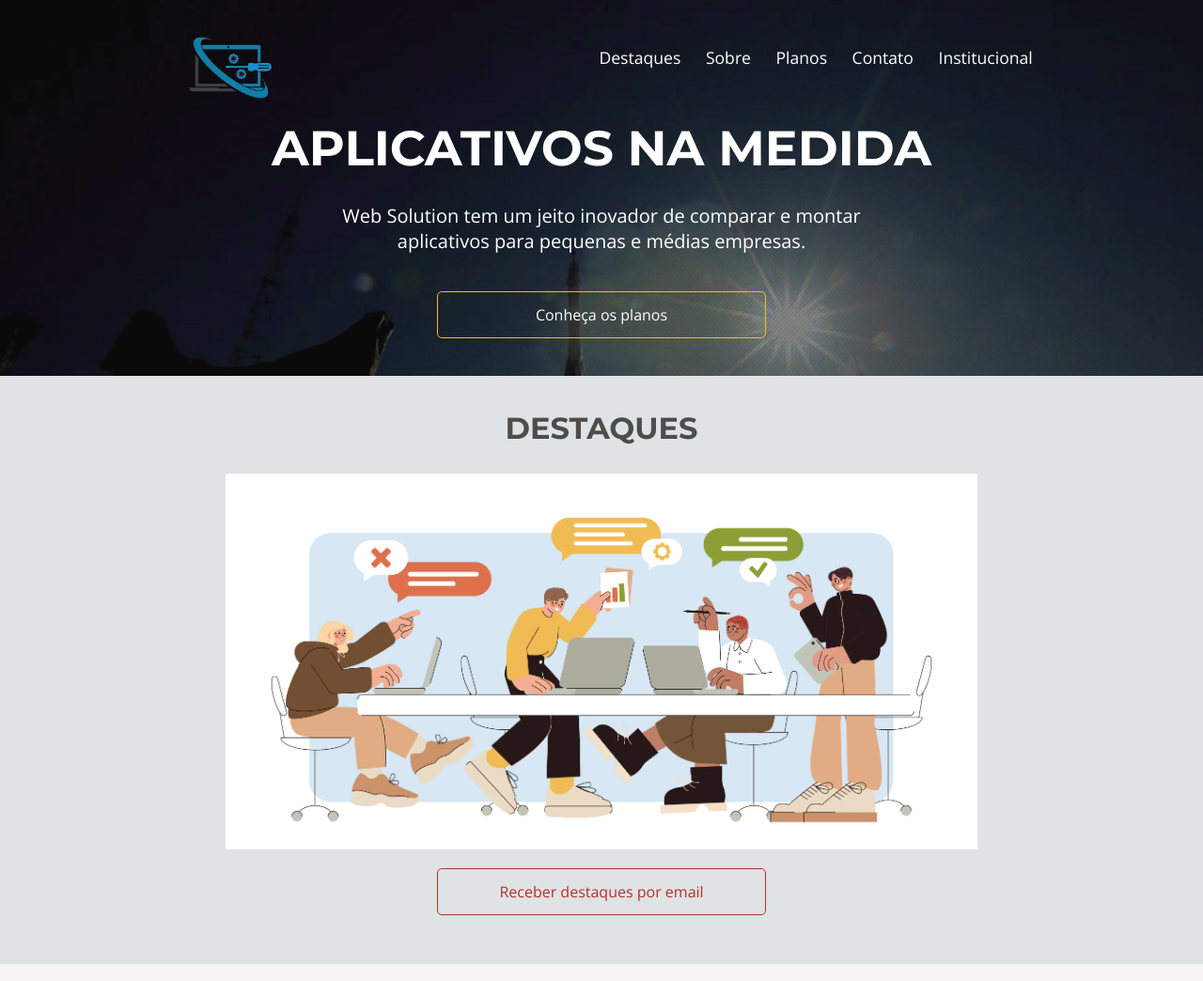
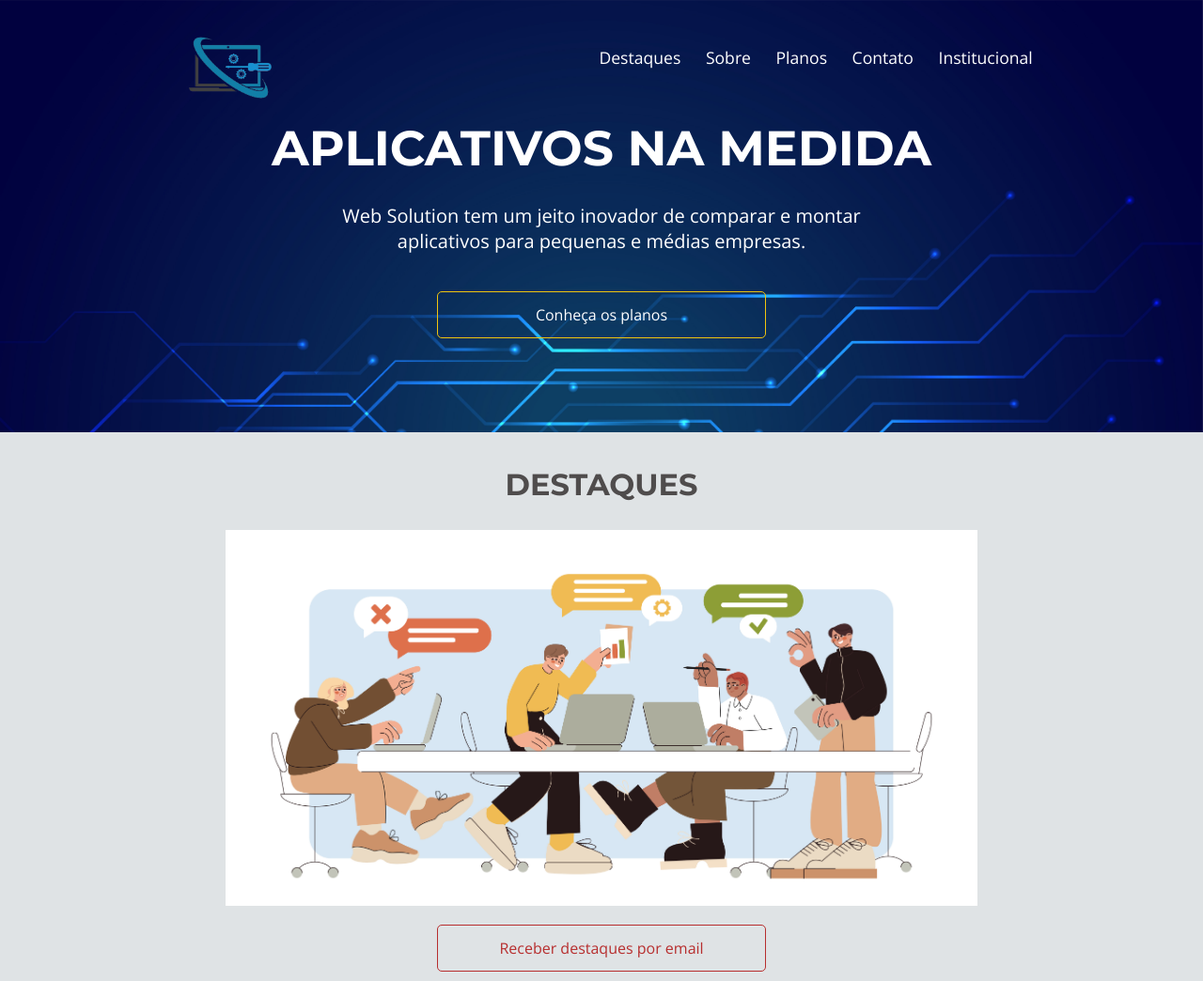
Before and after one commit to WeelSilva/projeto-faculdade, a PHP site: page / in a window 1280 px wide. Shown: the top 1044 px of the page at 94% size. Run offline with PHP 8.4, Linux system fonts and the light colour scheme; some libraries are stand-ins or nearby versions.

Commit message:
mudando imagem do cabeçalho

```diff
--- a/css/chamada.css
+++ b/css/chamada.css
@@ -50,11 +50,11 @@
     }
 }
 
-@media screen and (min-width: 1024px) {
+@media screen and (min-width: 400px) {
     .chamada {
-        background-image: url(../img/bg-intro.jpg);
+        background-image: url(../img/17266.jpg);
         background-size: cover;
-
+        padding: 100px;
         padding-top: 8.25rem;
     }
 
```
Also changed, not shown: img/17266.jpg (added).
